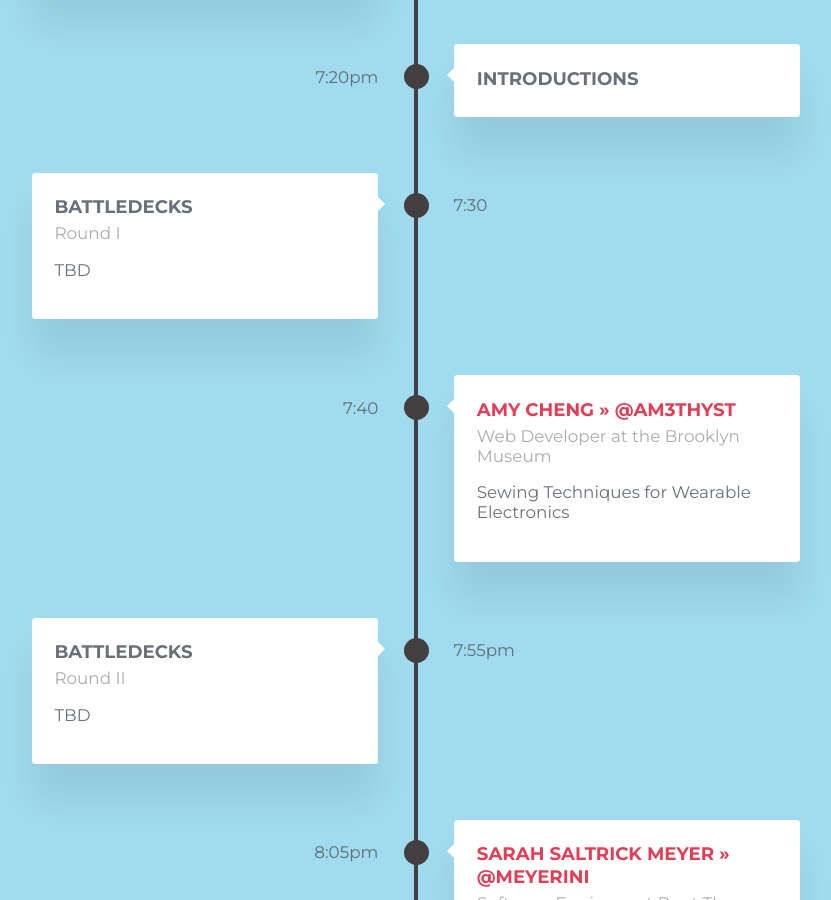
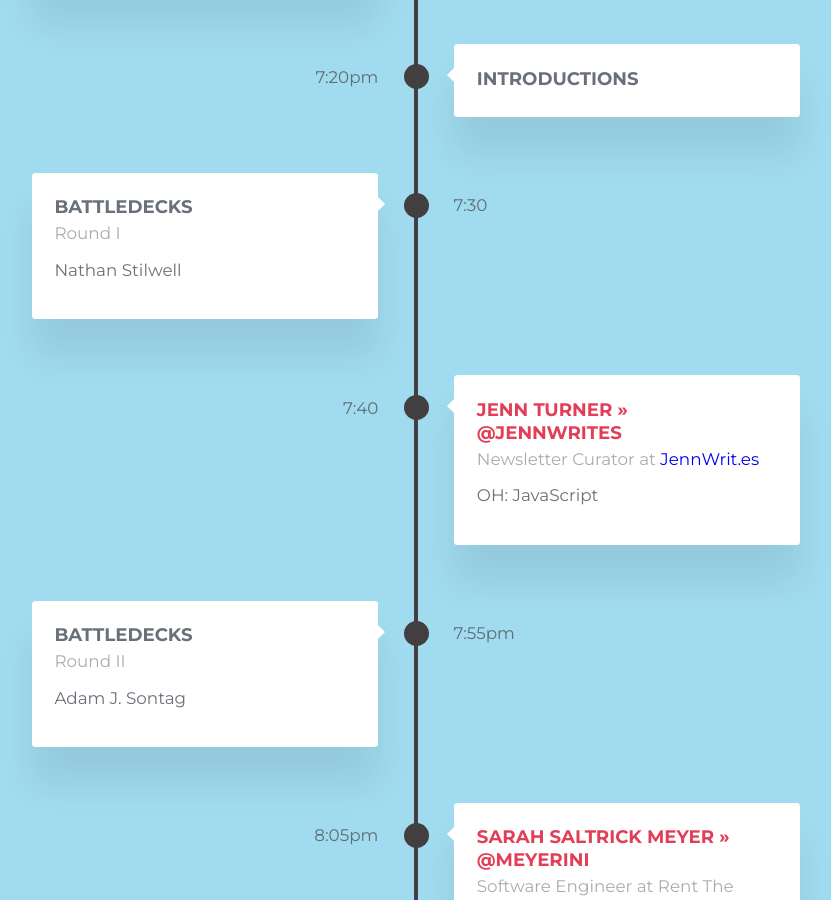
Before and after one commit to manhattanjs/manhattanjs.github.io, a Jekyll site: the page built from index.html, in a window 1280 px wide and 900 px high, scrolled down 1325 px. Shown: the whole window, without its empty margins (224-1055 px from the left). Built offline with Jekyll 4.4.1, drawn with Linux system fonts in a browser that asks for light colours; comment, search, counter and statistics services are not loaded.

Commit message:
swap Amy for Jenn, add Battledeckers

```diff
--- a/_includes/speakers/speaker-list-2016-03.html
+++ b/_includes/speakers/speaker-list-2016-03.html
@@ -23,7 +23,7 @@
     <div class="timeline-content">
       <p class="event-info-headline">Battledecks</p>
       <p class="speaker-sub-info">Round I</p>
-      <p class="speaker-talk-title">TBD</p>
+      <p class="speaker-talk-title">Nathan Stilwell</p>
       <time>7:30</time>
     </div>
   </div>
@@ -32,11 +32,11 @@
     <span class="timeline-dot"></span>
 
     <div class="timeline-content">
-        <a href="https://twitter.com/am3thyst" target="_blank" class="speaker-info">
-          <p>Amy Cheng &raquo; @am3thyst</p>
+        <a href="https://twitter.com/jennwrites" target="_blank" class="speaker-info">
+          <p>Jenn Turner &raquo; @jennwrites</p>
         </a>
-      <p class="speaker-sub-info">Web Developer at the Brooklyn Museum</p>
-      <p class="speaker-talk-title">Sewing Techniques for Wearable Electronics</p>
+        <p class="speaker-sub-info">Newsletter Curator at <a href="http://jennwrit.es/newsletters">JennWrit.es</a></p>
+      <p class="speaker-talk-title">OH: JavaScript</p>
       <time>7:40</time>
     </div>
   </div>
@@ -47,7 +47,7 @@
     <div class="timeline-content">
       <p class="event-info-headline">Battledecks</p>
       <p class="speaker-sub-info">Round II</p>
-      <p class="speaker-talk-title">TBD</p>
+      <p class="speaker-talk-title">Adam J. Sontag</p>
       <time>7:55pm</time>
     </div>
   </div>
```
